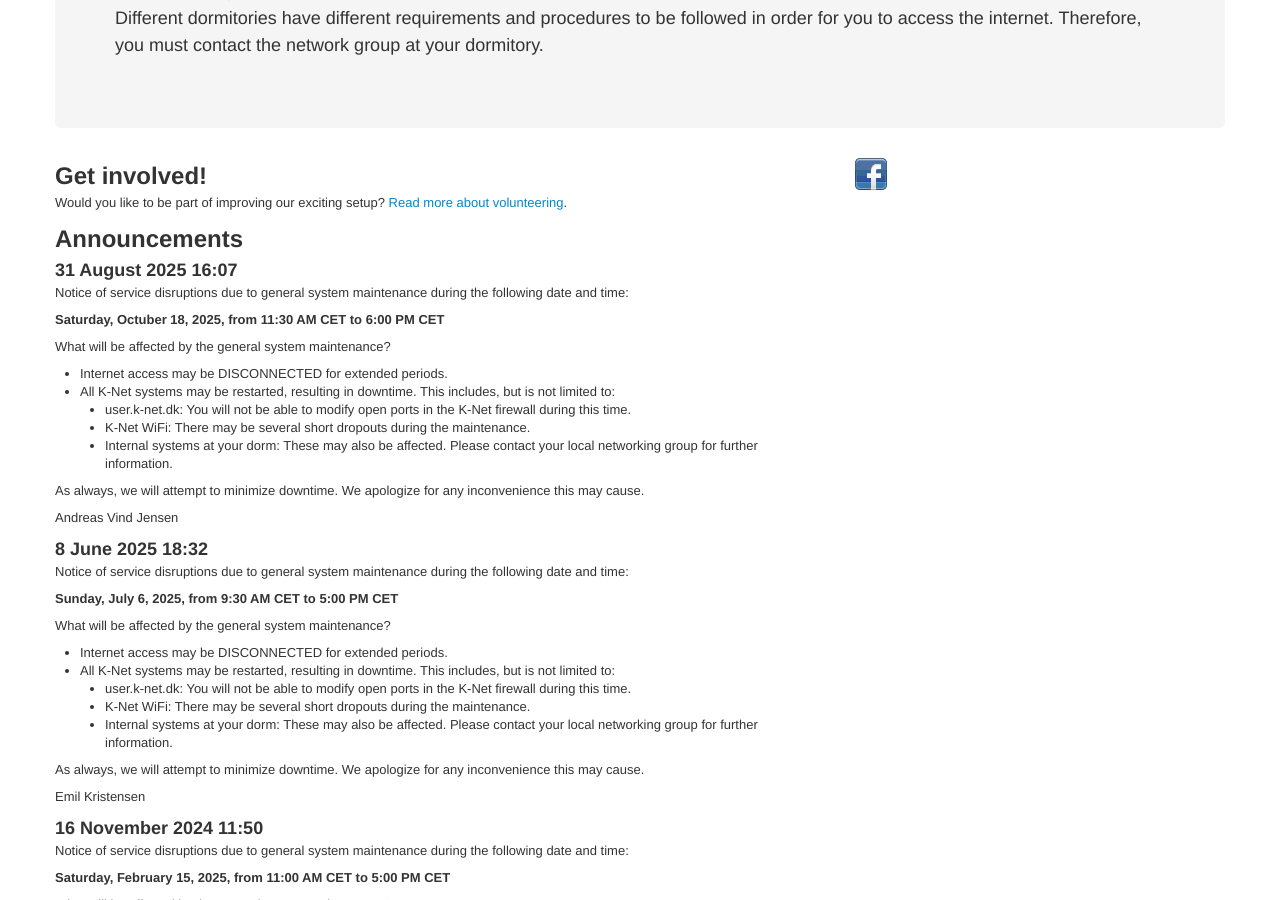
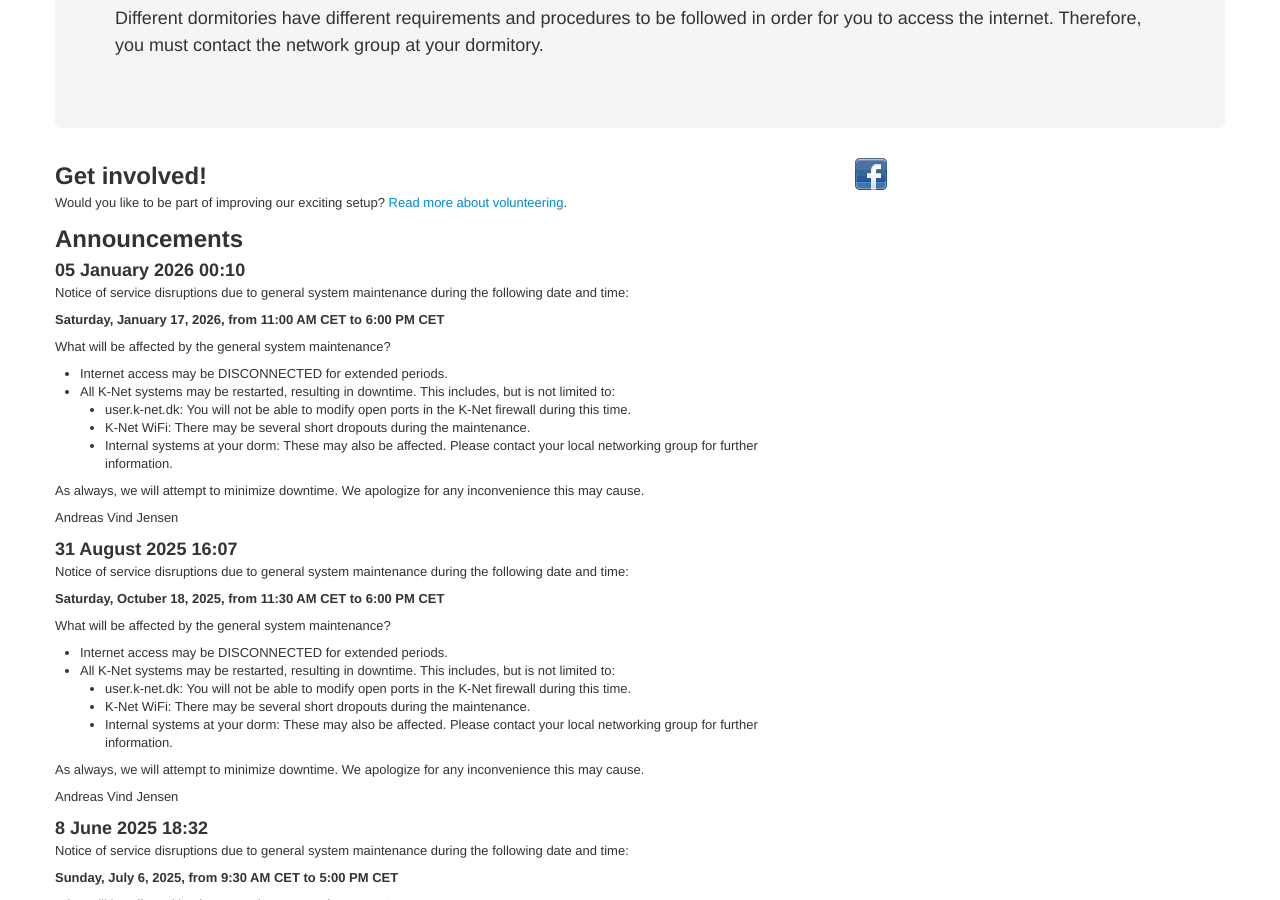
Before and after one commit to knetsystem/homepage, a Jekyll site: the page built from index.markdown, in a window 1280 px wide and 900 px high, scrolled down 328 px. Built offline with Jekyll 4.4.1, drawn with Linux system fonts in a browser that asks for light colours.

Commit message:
Updated index.markdown

```diff
--- a/index.markdown
+++ b/index.markdown
@@ -20,6 +20,22 @@
 
 
         <h2>Announcements</h2>
+
+    <h3>05 January 2026 00:10</h3>
+    <p>Notice of service disruptions due to general system maintenance during the following date and time:</p>
+    <p><b>Saturday, January 17, 2026, from 11:00 AM CET to 6:00 PM CET</b></p>
+    <p>What will be affected by the general system maintenance?</p>
+    <ul>
+      <li>Internet access may be DISCONNECTED for extended periods.</li>
+      <li>All K-Net systems may be restarted, resulting in downtime. This includes, but is not limited to:</li>
+      <ul>
+          <li>user.k-net.dk: You will not be able to modify open ports in the K-Net firewall during this time.</li>
+          <li>K-Net WiFi: There may be several short dropouts during the maintenance.</li>
+          <li>Internal systems at your dorm: These may also be affected. Please contact your local networking group for further information.</li>
+      </ul>
+    </ul>
+    <p>As always, we will attempt to minimize downtime. We apologize for any inconvenience this may cause.</p>
+    <p>Andreas Vind Jensen</p>
 
     <h3>31 August 2025 16:07</h3>
     <p>Notice of service disruptions due to general system maintenance during the following date and time:</p>
```
